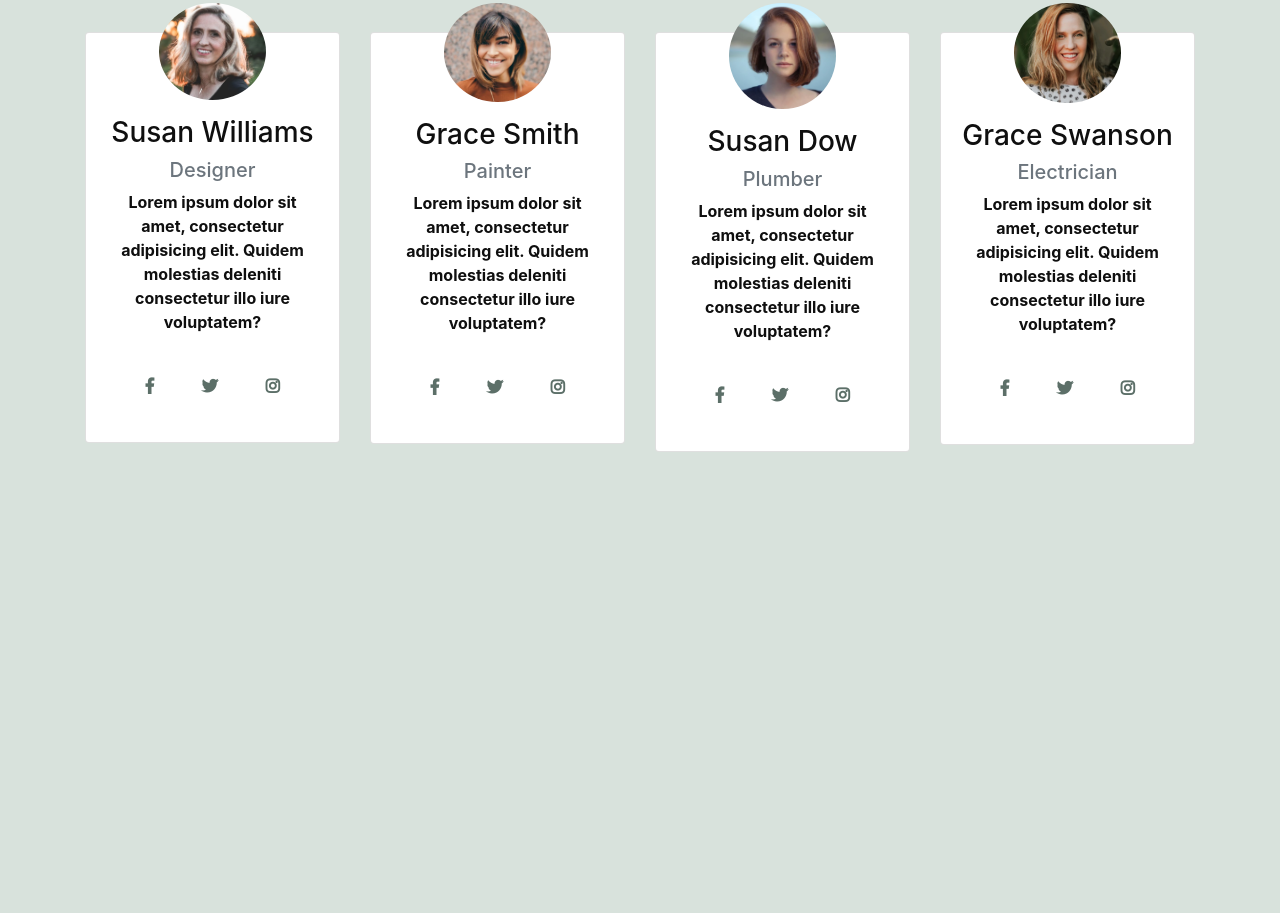
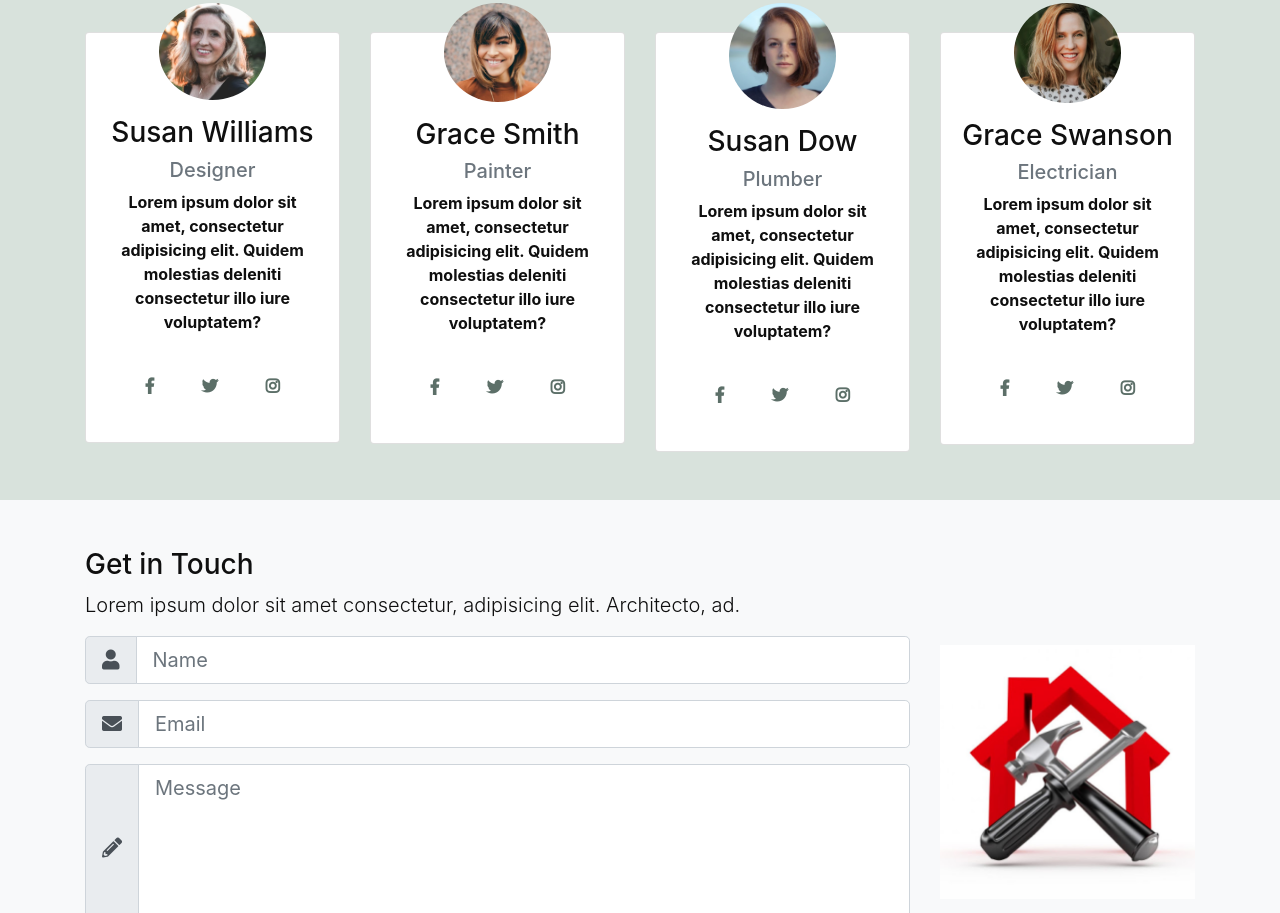
Before and after one commit to MariyaLcs/handywoman, a plain HTML site: page index.html in a window 1280 px wide. Shown: the part 1887-2800 px from the top of the page. Before the commit the page ends 2387 px from the top, so only its background shows below. Drawn offline with nearby package versions, Linux system fonts and the light colour scheme.

Commit message:
Footer, Contact sections

```diff
--- a/index.html
+++ b/index.html
@@ -17,7 +17,7 @@
 
   <body>
     <!-- START HERE -->
-    <nav class="navbar navbar-expand-lg fixed-top py-4">
+    <nav class="navbar navbar-expand-lg navbar-light fixed-top py-4">
       <div class="container">
         <a href="#home" class="navbar-brand">
           <img src="./img/logo.jpg" width="60" height="60" alt="logo" />
@@ -448,6 +448,66 @@
       </div>
     </section>
 
+    <!-- CONTACT -->
+<section id="contact" class="bg-light py-5">
+  <div class="container">
+    <div class="row">
+      <div class="col-lg-9">
+
+        <h3>Get in Touch</h3>
+        <p class="lead">Lorem ipsum dolor sit amet consectetur, adipisicing elit. Architecto, ad.</p>
+        <form>
+          <div class="input-group input-group-lg mb-3">
+            <div class="input-group-prepend">
+              <span class="input-group-text">
+                <i class="fas fa-user"></i>
+              </span>
+            </div>
+            <input type="text" placeholder="Name" class="form-control">
+          </div>
+
+          <div class="input-group input-group-lg mb-3">
+            <div class="input-group-prepend">
+              <span class="input-group-text">
+                <i class="fa fa-envelope"></i>
+              </span>
+            </div>
+            <input type="text" placeholder="Email" class="form-control">
+          </div>
+
+          <div class="input-group input-group-lg mb-3">
+            <div class="input-group-prepend">
+              <span class="input-group-text">
+                <i class="fa fa-pencil-alt"></i>
+              </span>
+            </div>
+            <textarea placeholder="Message" rows="5" class="form-control"></textarea>
+          </div>
+
+          <input type="submit" value="submit" class="btn btn-dark btn-block btn-lg">
+
+        </form>
+      </div>
+      <div class="col-lg-3 align-self-center">
+        <img src="./img/logo.jpg" alt="logo" class="img-fluid">
+      </div>
+    </div>
+  </div>
+</section>
+
+<!-- FOOTER -->
+<footer id="main-footer" class="py-5 bg-dark text-white">
+  <div class="container">
+    <div class="row text-center">
+      <div class="col-md-6 ml-auto">
+        <p class="lead">
+          Copywright &copy; <span id="year"></span>
+        </p>
+      </div>
+    </div>
+  </div>
+</footer>
+
     <script
       src="http://code.jquery.com/jquery-3.3.1.min.js"
       integrity="sha256-FgpCb/KJQlLNfOu91ta32o/NMZxltwRo8QtmkMRdAu8="
```
